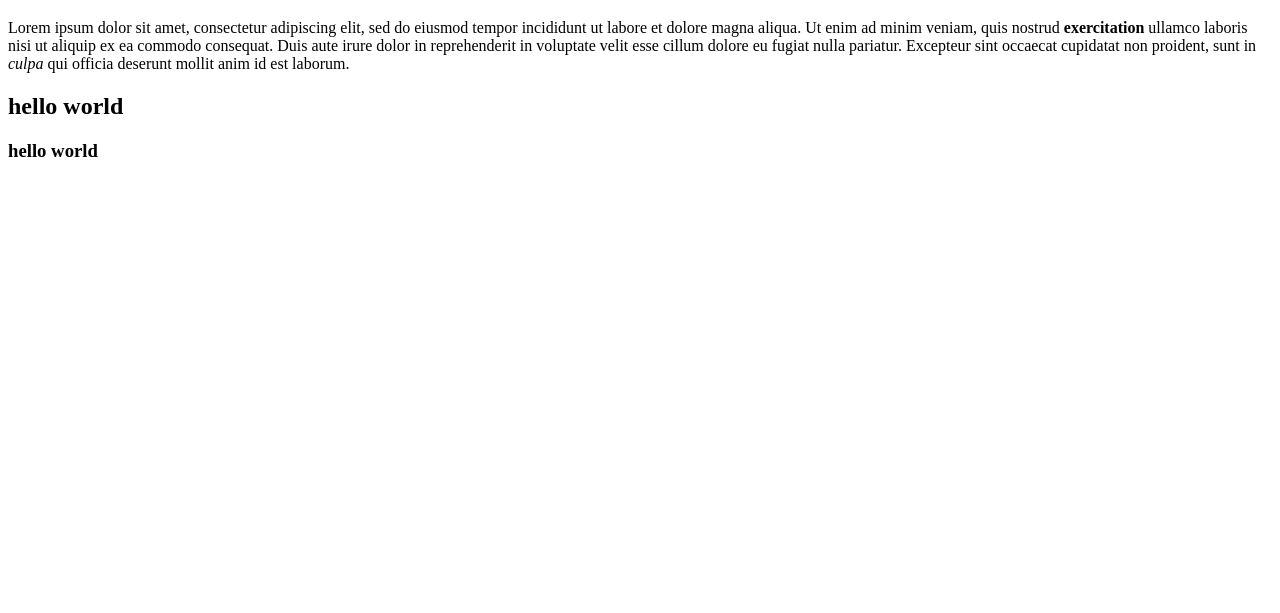
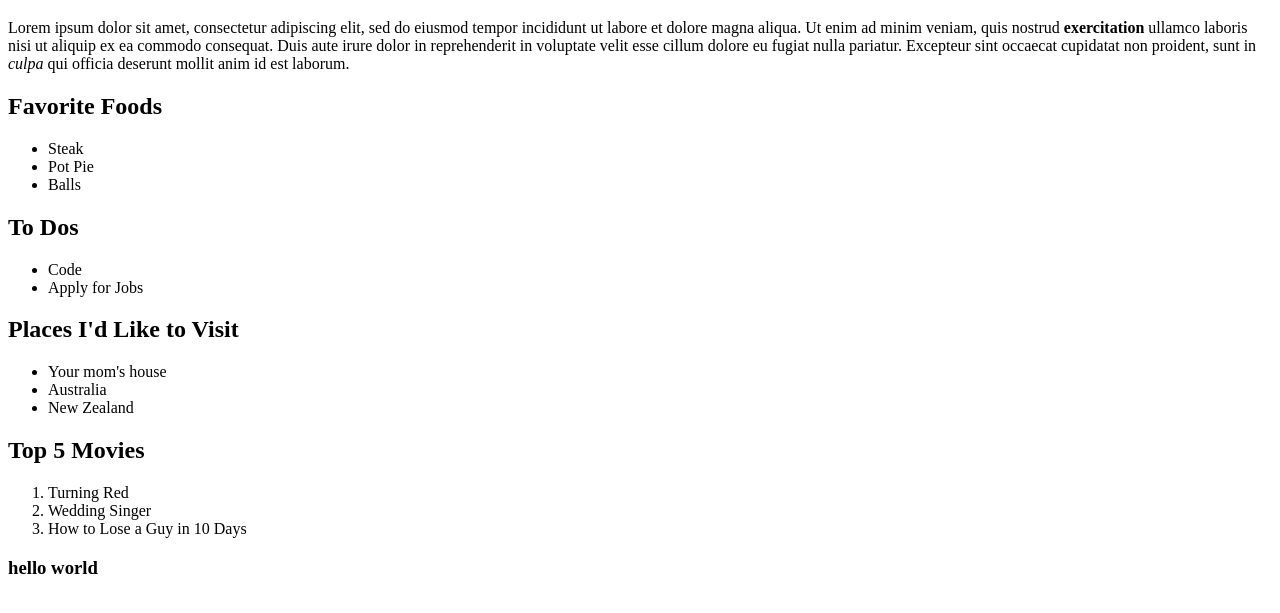
Before and after one commit to susangrace909/html-boilerplate, a plain HTML site: page index.html in a window 1280 px wide. Shown: the part 61-674 px from the top of the page. Drawn offline with Linux system fonts and the light colour scheme.

Commit message:
added unordered and ordered lists

```diff
--- a/index.html
+++ b/index.html
@@ -16,7 +16,29 @@
       sint occaecat cupidatat non proident, sunt in <em>culpa</em> qui officia
       deserunt mollit anim id est laborum.
     </p>
-    <h2>hello world</h2>
+    <h2>Favorite Foods</h2>
+    <ul>
+      <li>Steak</li>
+      <li>Pot Pie</li>
+      <li>Balls</li>
+    </ul>
+    <h2>To Dos</h2>
+    <ul>
+      <li>Code</li>
+      <li>Apply for Jobs</li>
+    </ul>
+    <h2>Places I'd Like to Visit</h2>
+    <ul>
+      <li>Your mom's house</li>
+      <li>Australia</li>
+      <li>New Zealand</li>
+    </ul>
+    <h2>Top 5 Movies</h2>
+    <ol>
+      <li>Turning Red</li>
+      <li>Wedding Singer</li>
+      <li>How to Lose a Guy in 10 Days</li>
+    </ol>
     <h3>hello world</h3>
   </body>
 </html>
```
